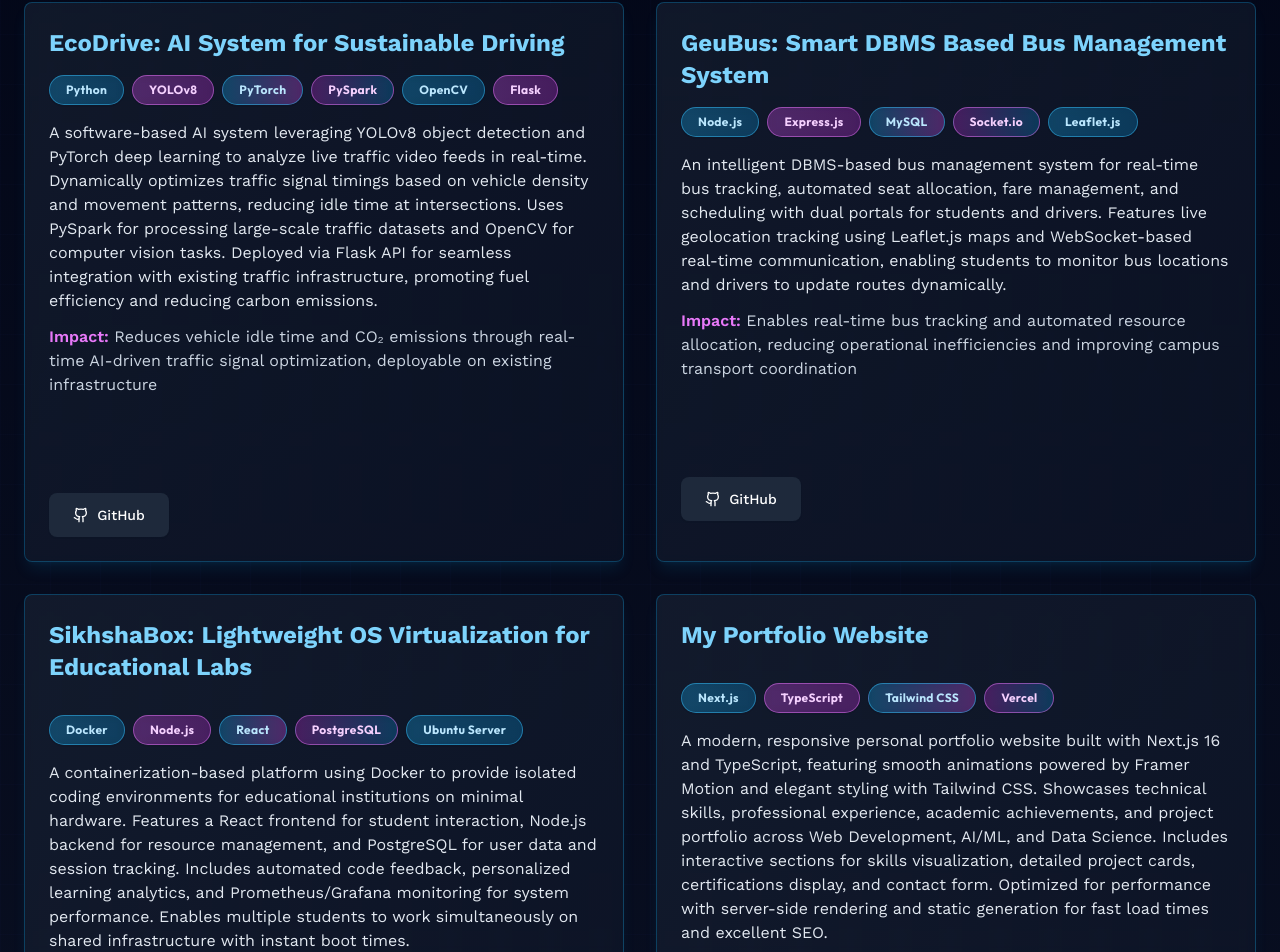
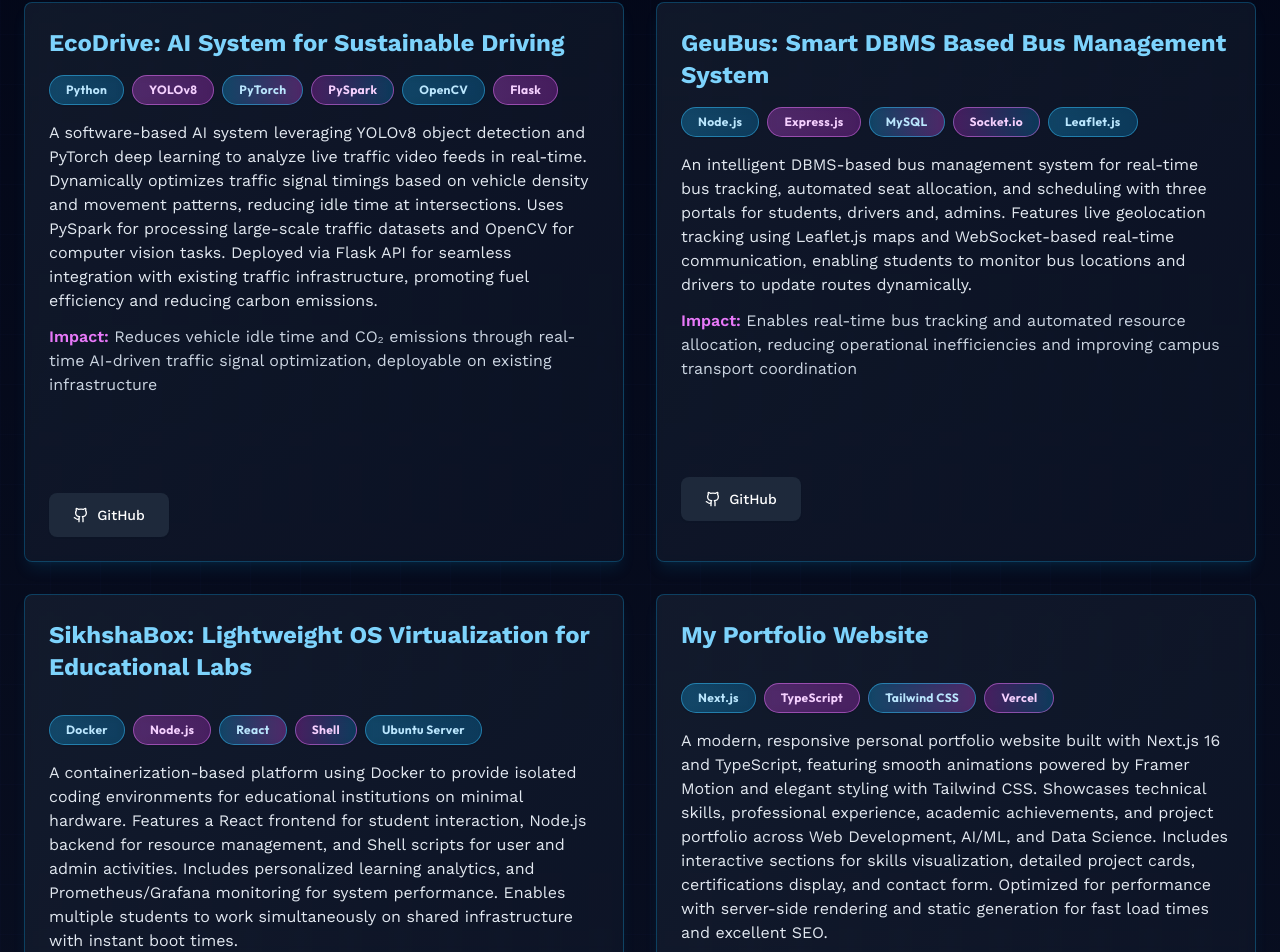
Before and after one commit to AMAN6921/My-Portfolio-Website, a Next.js app: page / in a window 1280 px wide. Shown: the part 1866-2818 px from the top of the page. Built offline with nearby package versions, Linux system fonts and the light colour scheme; no server answers.

Commit message:
Update achievements and projects data

```diff
--- a/data/achievements.ts
+++ b/data/achievements.ts
@@ -4,7 +4,7 @@ export const achievements: Achievement[] = [
   {
     id: 'leetcode',
     title: 'LeetCode Problem Solver',
-    description: 'Solved 185+ algorithmic problems across various difficulty levels, demonstrating strong problem-solving and data structures knowledge',
+    description: 'Solved 190+ algorithmic problems across various difficulty levels, demonstrating strong problem-solving and data structures knowledge',
     icon: 'Code2',
     link: 'https://leetcode.com/u/AMAN_6921',
   },
--- a/data/projects.ts
+++ b/data/projects.ts
@@ -15,22 +15,22 @@ export const projects: Project[] = [
     title: 'GeuBus: Smart DBMS Based Bus Management System',
     tech: ['Node.js', 'Express.js', 'MySQL', 'Socket.io', 'Leaflet.js'],
     duration: 'July 2025 – Nov 2025',
-    description: 'An intelligent DBMS-based bus management system for real-time bus tracking, automated seat allocation, fare management, and scheduling with dual portals for students and drivers. Features live geolocation tracking using Leaflet.js maps and WebSocket-based real-time communication, enabling students to monitor bus locations and drivers to update routes dynamically.',
+    description: 'An intelligent DBMS-based bus management system for real-time bus tracking, automated seat allocation, and scheduling with three portals for students, drivers and, admins. Features live geolocation tracking using Leaflet.js maps and WebSocket-based real-time communication, enabling students to monitor bus locations and drivers to update routes dynamically.',
     impact: 'Enables real-time bus tracking and automated resource allocation, reducing operational inefficiencies and improving campus transport coordination',
     githubLink: 'https://github.com/AMAN6921/GeuBus-Smart-DBMS-Based-Bus-Management-System',
   },
   {
     id: 'sikhshabox',
     title: 'SikhshaBox: Lightweight OS Virtualization for Educational Labs',
-    tech: ['Docker', 'Node.js', 'React', 'PostgreSQL', 'Ubuntu Server'],
+    tech: ['Docker', 'Node.js', 'React', 'Shell', 'Ubuntu Server'],
     duration: 'Jan 2024 – Mar 2024',
-    description: 'A containerization-based platform using Docker to provide isolated coding environments for educational institutions on minimal hardware. Features a React frontend for student interaction, Node.js backend for resource management, and PostgreSQL for user data and session tracking. Includes automated code feedback, personalized learning analytics, and Prometheus/Grafana monitoring for system performance. Enables multiple students to work simultaneously on shared infrastructure with instant boot times.',
+    description: 'A containerization-based platform using Docker to provide isolated coding environments for educational institutions on minimal hardware. Features a React frontend for student interaction, Node.js backend for resource management, and Shell scripts for user and admin activities. Includes  personalized learning analytics, and Prometheus/Grafana monitoring for system performance. Enables multiple students to work simultaneously on shared infrastructure with instant boot times.',
     impact: '70% reduction in initial cost and 80% reduction in operational costs compared to traditional labs, with boot times reduced from minutes to seconds',
     githubLink: 'https://github.com/AMAN6921/SikhshaBox-Lightweight-OS-Virtualization-For-Affordable-Education-Labs',
   },
   {
     id: 'portfolio-website',
-    title: 'My Portfolio Website',
+    title: 'My Portfolio\nWebsite',
     tech: ['Next.js', 'TypeScript', 'Tailwind CSS', 'Vercel'],
     duration: 'June 2025 – Oct 2025',
     description: 'A modern, responsive personal portfolio website built with Next.js 16 and TypeScript, featuring smooth animations powered by Framer Motion and elegant styling with Tailwind CSS. Showcases technical skills, professional experience, academic achievements, and project portfolio across Web Development, AI/ML, and Data Science. Includes interactive sections for skills visualization, detailed project cards, certifications display, and contact form. Optimized for performance with server-side rendering and static generation for fast load times and excellent SEO.',
```
